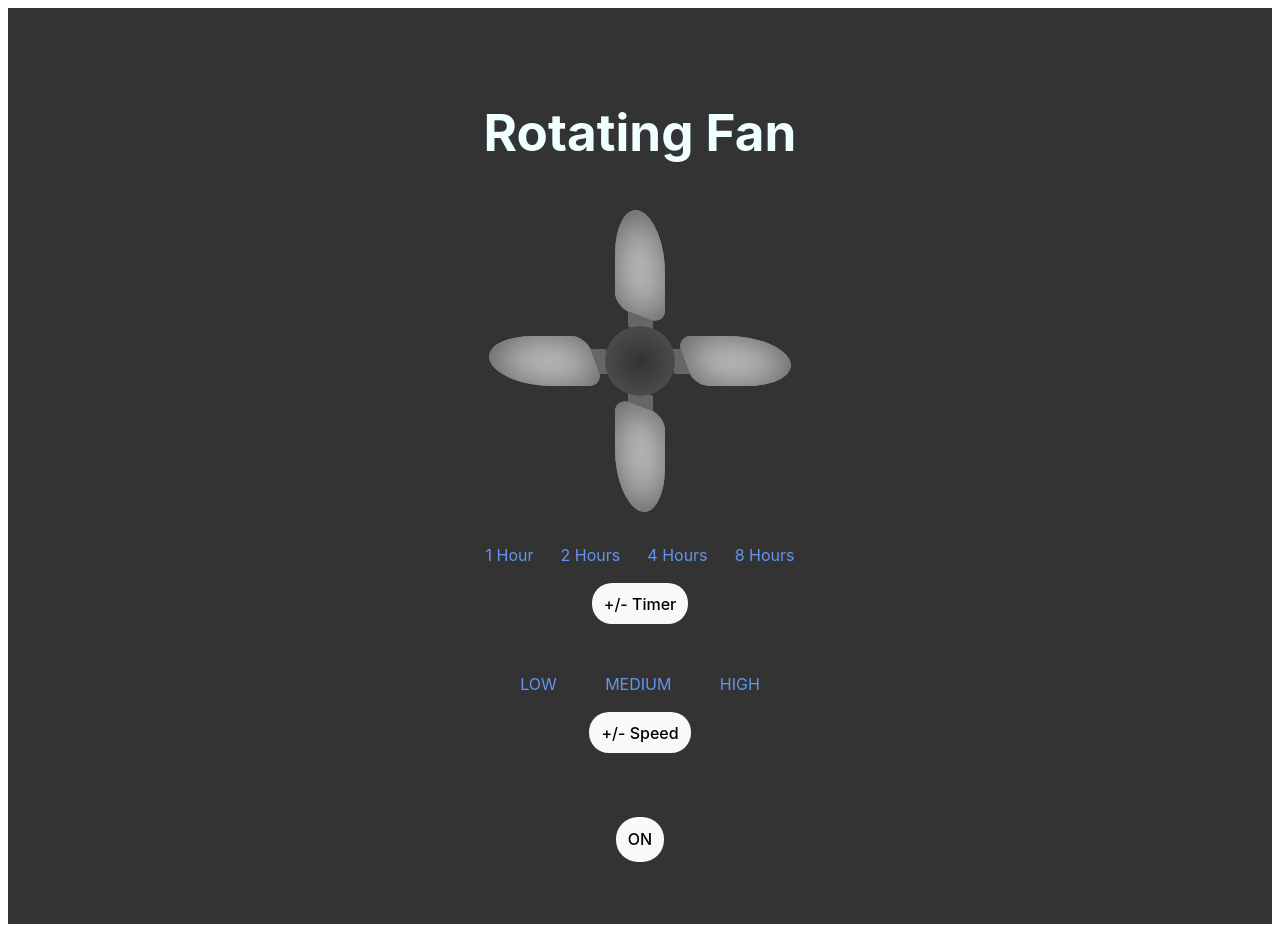
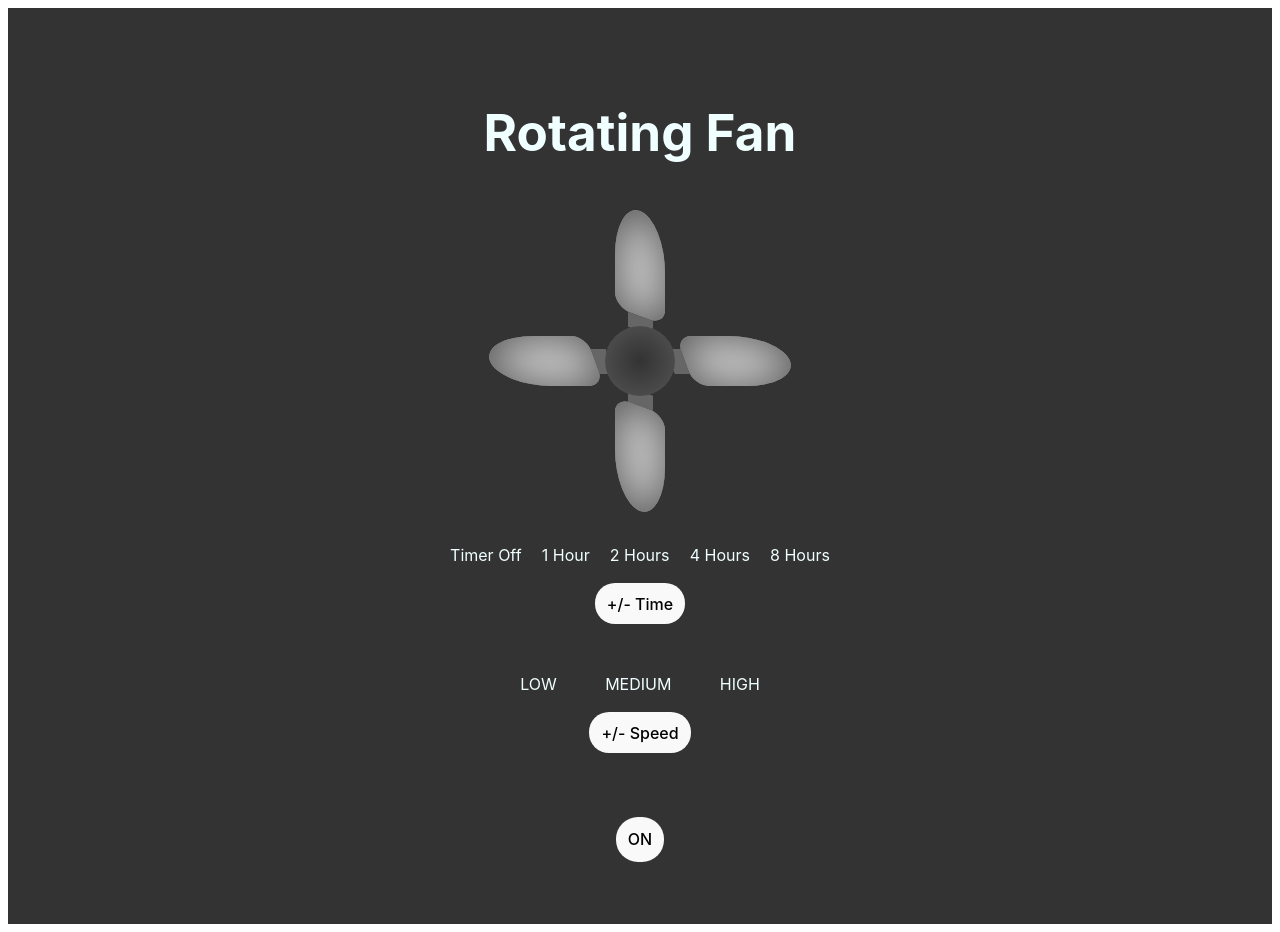
Before and after one commit to KrisKam/x-state-fan, a React (Vite) app: page / in a window 1280 px wide. Built offline with nearby package versions, Linux system fonts and the light colour scheme.

Commit message:
add xstate/react. Update timer and speed with buttons.

```diff
--- a/package.json
+++ b/package.json
@@ -10,6 +10,7 @@
     "preview": "vite preview"
   },
   "dependencies": {
+    "@xstate/react": "^4.1.0",
     "react": "^18.2.0",
     "react-dom": "^18.2.0",
     "xstate": "^5.9.1"
--- a/src/App.css
+++ b/src/App.css
@@ -50,11 +50,11 @@ body{
 }
 
 .low {
-  /* animation: spin 1000ms linear infinite; */
+   animation: spin 1000ms linear infinite;
 }
 
 .medium {
-  animation: spin 100ms linear infinite;
+  animation: spin 500ms linear infinite;
 }
 
 .high {
@@ -149,17 +149,21 @@ body{
 .hours {
   display: flex;
   flex-direction: row;
-  color: cornflowerblue;
-  width: 21rem;
+  color: azure;
+  width: 25rem;
   justify-content: space-around;
 }
 
 .speeds {
   display: flex;
   flex-direction: row;
-  color: cornflowerblue;
+  color: azure;
   width: 18rem;
   justify-content: space-around;
+}
+
+.active {
+  color: cornflowerblue;
 }
 
 .on-off-button {
@@ -167,39 +171,3 @@ body{
   padding: 0.7em;
   border-radius: 22px;
 }
-
-/*.logo {*/
-/*  height: 6em;*/
-/*  padding: 1.5em;*/
-/*  will-change: filter;*/
-/*  transition: filter 300ms;*/
-/*}*/
-/*.logo:hover {*/
-/*  filter: drop-shadow(0 0 2em #646cffaa);*/
-/*}*/
-/*.logo.react:hover {*/
-/*  filter: drop-shadow(0 0 2em #61dafbaa);*/
-/*}*/
-
-/*@keyframes logo-spin {*/
-/*  from {*/
-/*    transform: rotate(0deg);*/
-/*  }*/
-/*  to {*/
-/*    transform: rotate(360deg);*/
-/*  }*/
-/*}*/
-
-/*@media (prefers-reduced-motion: no-preference) {*/
-/*  a:nth-of-type(2) .logo {*/
-/*    animation: logo-spin infinite 20s linear;*/
-/*  }*/
-/*}*/
-
-/*.card {*/
-/*  padding: 2em;*/
-/*}*/
-
-/*.read-the-docs {*/
-/*  color: #888;*/
-/*}*/
--- a/src/App.tsx
+++ b/src/App.tsx
@@ -1,22 +1,29 @@
 import './App.css';
-import {createActor} from "xstate";
 import {machine} from './fanMachine.tsx';
+import {useActor} from "@xstate/react";
 
 function App() {
-  const fanActor = createActor(machine);
-  fanActor.subscribe((snapshot) => {
-    console.log(snapshot);
-  });
+  const [state, send] = useActor(machine);
 
-  fanActor.start();
-
-  const fanState = fanActor.getSnapshot();
+  function getFanSpeedClasses() {
+    let classes = 'container';
+    if (state.hasTag('low')) {
+      classes += ' low';
+    }
+    if (state.hasTag('medium')) {
+      classes += ' medium';
+    }
+    if (state.hasTag('high')) {
+      classes += ' high';
+    }
+    return classes;
+  }
 
   return (
     <div className={'app'}>
       <h1>Rotating Fan</h1>
 
-      <section className={"container low"}>
+      <section className={getFanSpeedClasses()}>
         <div className={"fan horizontal left"}></div>
         <div className={"fan horizontal right"}></div>
         <div className={"fan vertical top"}></div>
@@ -26,33 +33,41 @@ function App() {
       <div className={'controls'}>
         <section className={'control-section'}>
           <div className={'hours'}>
-            <p className={`hour ${fanState.hasTag('oneHour') ? 'active' : ''}`}>1 Hour</p>
-            <p className={`hour ${fanState.hasTag('twoHours') ? 'active' : ''}`}>2 Hours</p>
-            <p className={`hour ${fanState.hasTag('fourHours') ? 'active' : ''}`}>4 Hours</p>
-            <p className={`hour ${fanState.hasTag('eightHours') ? 'active' : ''}`}>8 Hours</p>
+            <p className={`hour ${state.hasTag('timeOff') ? 'active' : ''}`}>Timer Off</p>
+            <p className={`hour ${state.hasTag('oneHour') ? 'active' : ''}`}>1 Hour</p>
+            <p className={`hour ${state.hasTag('twoHours') ? 'active' : ''}`}>2 Hours</p>
+            <p className={`hour ${state.hasTag('fourHours') ? 'active' : ''}`}>4 Hours</p>
+            <p className={`hour ${state.hasTag('eightHours') ? 'active' : ''}`}>8 Hours</p>
           </div>
           <button
               type={'button'}
-              onClick={() => {}}
-              className={'timer-button'}
+              onClick={() => send({type: 'change_timer'})}
+              className={''}
           >
-            +/- Timer
+            +/- Time
           </button>
+
         </section>
 
         <section className={'control-section'}>
           <div className={'speeds'}>
-            <p className={`speed ${fanState.hasTag('low') ? 'active' : ''}`}>LOW</p>
-            <p className={`speed ${fanState.hasTag('medium') ? 'active' : ''}`}>MEDIUM</p>
-            <p className={`speed ${fanState.hasTag('high') ? 'active' : ''}`}>HIGH</p>
+          <p className={`speed ${state.hasTag('low') ? 'active' : ''}`}>LOW</p>
+            <p className={`speed ${state.hasTag('medium') ? 'active' : ''}`}>MEDIUM</p>
+            <p className={`speed ${state.hasTag('high') ? 'active' : ''}`}>HIGH</p>
           </div>
-          <button type={'button'} onClick={() => {}} className={'speed'}>+/- Speed</button>
+          <button
+              type={'button'}
+              onClick={() => send({type: 'change_speed'})}
+              className={'speed'}
+          >
+            +/- Speed
+          </button>
         </section>
 
         <div>
-          {fanState.hasTag('off')
-           ? <button type={'button'} className={'on-off-button'} onClick={() => fanActor.send({ type: 'turn_on' })}>ON</button>
-          : <button type={'button'} className={'on-off-button'} onClick={() => fanActor.send({type: 'turn_off'})}>OFF</button>
+          {state.hasTag('off')
+           ? <button type={'button'} className={'on-off-button'} onClick={() => send({type: 'turn_on'})}>ON</button>
+          : <button type={'button'} className={'on-off-button'} onClick={() => send({type: 'turn_off'})}>OFF</button>
           }
         </div>
         </div>
--- a/src/fanMachine.tsx
+++ b/src/fanMachine.tsx
@@ -1,15 +1,40 @@
-import { setup, assign } from "xstate";
+import {setup, assign, raise} from "xstate";
+
+export enum TimerSetting {
+    Timer_Off = 0,
+    One_Hour = 1,
+    Two_Hours = 2,
+    Four_Hours = 3,
+    Eight_Hours = 4,
+}
+
+export enum Speed {
+    Low = 0,
+    Medium = 1,
+    High = 2,
+}
+
+export enum Direction {
+    Decrease = 0,
+    Increase = 1,
+}
 
 export const machine = setup({
     types: {
-    context: {} as { speed: number; timer: number; fan_on: boolean },
+        context: {} as {
+            speed: Speed;
+            timer: TimerSetting;
+            fan_on: boolean,
+            speed_direction: Direction,
+            timer_direction: Direction
+        },
         events: {} as
             | { type: "turn_on" }
-        | { type: "turn_on_timer" }
-        | { type: "turn_off_timer" }
+            | { type: "turn_off" }
+            | { type: "change_timer" }
             | { type: "increase_time" }
             | { type: "decrease_time" }
-        | { type: "turn_off" }
+            | { type: 'change_speed' }
             | { type: "increase_speed" }
             | { type: "decrease_speed" },
     },
@@ -18,8 +43,10 @@ export const machine = setup({
     },
 }).createMachine({
     context: {
-    speed: 1,
-    timer: 1,
+        speed: Speed.Low,
+        speed_direction: Direction.Increase,
+        timer: TimerSetting.Timer_Off,
+        timer_direction: Direction.Increase,
         fan_on: false,
     },
     id: "fan",
@@ -49,69 +76,113 @@ export const machine = setup({
                     initial: "TIMER_OFF",
                     states: {
                         TIMER_OFF: {
+                            tags: 'timeOff',
                             on: {
-                turn_on_timer: {
-                  target: "TIMER_ON",
+                                change_timer: {
+                                    target: "ONE_HOUR",
+                                    actions: assign(({context}) => {
+                                        return {
+                                            ...context,
+                                            timer: TimerSetting.One_Hour,
+                                            timer_direction: Direction.Increase,
+                                        }
+                                    })
                                 },
                             },
                         },
-            TIMER_ON: {
-              initial: "ONE_HOUR",
-              on: {
-                turn_off_timer: {
-                  target: "TIMER_OFF",
-                  actions: {
-                    type: "updateTime",
-                    params: {
-                      newTime: 1,
-                    },
-                  },
-                },
-              },
-              states: {
                         ONE_HOUR: {
                             tags: 'oneHour',
                             on: {
+                                change_timer: {
+                                    actions: [assign(({context}) => {
+                                        return {
+                                            ...context,
+                                            timer: context.timer_direction === Direction.Increase
+                                                ? TimerSetting.Two_Hours
+                                                : TimerSetting.Timer_Off,
+                                        }
+                                    }),
+                                        raise(({context}) => {
+                                            return context.timer_direction === Direction.Increase
+                                                ? {type: 'increase_time'}
+                                                : {type: 'decrease_time'};
+                                        })
+                                    ],
+                                },
                                 increase_time: {
-                      target: "TWO_HOURS",
-                      actions: assign({timer: 2}),
+                                    target: 'TWO_HOURS',
                                 },
+                                decrease_time: {
+                                    target: 'TIMER_OFF',
+                                }
                             },
                         },
                         TWO_HOURS: {
                             tags: 'twoHours',
                             on: {
+                                change_timer: {
+                                    actions: [assign(({context}) => {
+                                        return {
+                                            ...context,
+                                            timer: context.timer_direction === Direction.Increase
+                                                ? TimerSetting.Four_Hours
+                                                : TimerSetting.One_Hour,
+                                        }
+                                    }),
+                                        raise(({context}) => {
+                                            return context.timer_direction === Direction.Increase
+                                                ? {type: 'increase_time'}
+                                                : {type: 'decrease_time'};
+                                        })
+                                    ],
+                                },
                                 increase_time: {
-                      target: "FOUR_HOURS",
-                      actions: assign({timer: 4}),
+                                    target: 'FOUR_HOURS',
                                 },
                                 decrease_time: {
-                      target: "ONE_HOUR",
-                      actions: assign({timer: 1}),
-                    },
+                                    target: 'ONE_HOUR',
+                                }
                             },
                         },
                         FOUR_HOURS: {
                             tags: 'fourHours',
                             on: {
+                                change_timer: {
+                                    actions: [assign(({context}) => {
+                                        return {
+                                            ...context,
+                                            timer: context.timer_direction === Direction.Increase
+                                                ? TimerSetting.Eight_Hours
+                                                : TimerSetting.Two_Hours,
+                                        }
+                                    }),
+                                        raise(({context}) => {
+                                            return context.timer_direction === Direction.Increase
+                                                ? {type: 'increase_time'}
+                                                : {type: 'decrease_time'};
+                                        })
+                                    ],
+                                },
                                 increase_time: {
-                      target: "EIGHT_HOURS",
-                      actions: assign({timer: 8}),
+                                    target: 'EIGHT_HOURS',
                                 },
                                 decrease_time: {
-                      target: "TWO_HOURS",
-                      actions: assign({timer: 2}),
-                    },
+                                    target: 'TWO_HOURS',
+                                }
                             },
                         },
                         EIGHT_HOURS: {
                             tags: 'eightHours',
                             on: {
-                    decrease_time: {
+                                change_timer: {
                                     target: "FOUR_HOURS",
-                      actions: assign({timer: 4}),
-                    },
-                  },
+                                    actions: assign(({context}) => {
+                                        return {
+                                            ...context,
+                                            timer: TimerSetting.Four_Hours,
+                                            timer_direction: Direction.Decrease,
+                                        }
+                                    }),
                                 },
                             },
                         },
@@ -123,31 +194,58 @@ export const machine = setup({
                         LOW: {
                             tags: 'low',
                             on: {
-                increase_speed: {
+                                change_speed: {
                                     target: "MEDIUM",
-                  actions: assign({speed: 2})
+                                    actions: assign(({context}) => {
+                                        return {
+                                            ...context,
+                                            speed: Speed.Medium,
+                                            speed_direction: Direction.Increase,
+                                        }
+                                    })
                                 },
                             },
                         },
                         MEDIUM: {
                             tags: 'medium',
                             on: {
-                increase_speed: {
-                  target: "HIGH",
-                  actions: assign({speed: 3})
+                                change_speed: {
+                                    actions: [
+                                        assign({
+                                            speed: ({context}) => {
+                                                return context.speed_direction === Direction.Increase
+                                                    ? Speed.High
+                                                    : Speed.Low;
+                                            }
+                                        }),
+                                        raise(({context}) => {
+                                            if (context.speed_direction === Direction.Increase) {
+                                                return {type: 'increase_speed'};
+                                            }
+                                            return {type: 'decrease_speed'}
+                                        })
+                                    ],
                                 },
                                 decrease_speed: {
-                  target: "LOW",
-                  actions: assign({speed: 1})
+                                    target: 'LOW',
                                 },
+                                increase_speed: {
+                                    target: 'HIGH',
+                                }
                             },
                         },
                         HIGH: {
                             tags: 'high',
                             on: {
-                decrease_speed: {
+                                change_speed: {
                                     target: "MEDIUM",
-                  actions: assign({speed: 2})
+                                    actions: assign(({context}) => {
+                                        return {
+                                            ...context,
+                                            speed: Speed.Medium,
+                                            speed_direction: Direction.Decrease,
+                                        }
+                                    })
                                 },
                             },
                         },
```
Also changed, not shown: 1 other file (tests, documents, lock files or other folders). Lines whose indentation alone changed are shown as unchanged.
